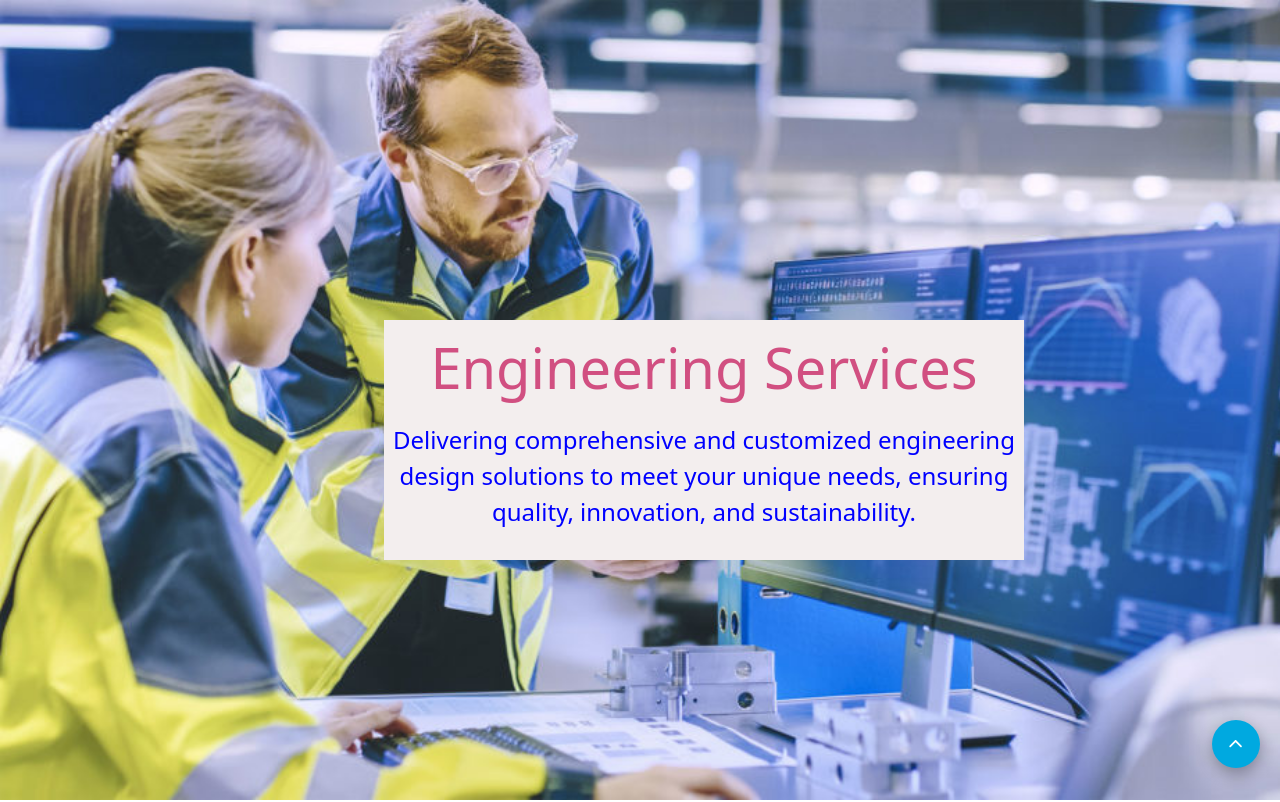
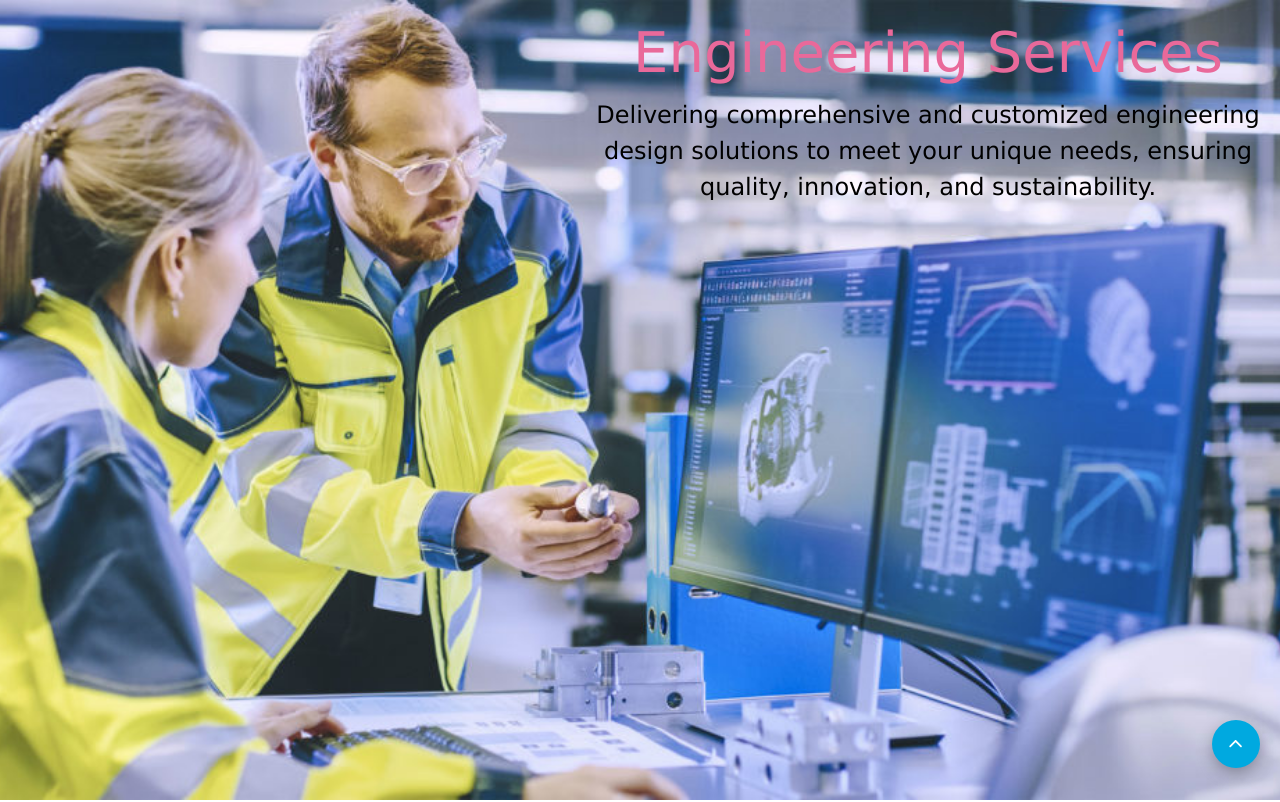
Before and after one commit to ActualizeEngineers/actualize-webapp, a React (Vite) app: page /services/engineering in a window 1280 px wide. Shown: the top 802 px of the page. Built offline with nearby package versions, Linux system fonts and the light colour scheme.

Commit message:
designed banner text but needs improvement

```diff
--- a/package.json
+++ b/package.json
@@ -15,6 +15,7 @@
     "@fortawesome/react-fontawesome": "^0.2.2",
     "@react-google-maps/api": "^2.20.7",
     "bootstrap": "^5.3.7",
+    "framer-motion": "^12.23.6",
     "leaflet": "^1.9.4",
     "react": "^18.2.0",
     "react-dom": "^18.2.0",
--- a/src/components/shared/OfferCarousel.tsx
+++ b/src/components/shared/OfferCarousel.tsx
@@ -1,10 +1,9 @@
 // src/components/OfferCarousel.tsx
-
-import React from "react";
 import Slider from "react-slick";
 import "slick-carousel/slick/slick.css";
 import "slick-carousel/slick/slick-theme.css";
-import "../../styles/OfferCarousel.css"; // your optional styling
+import "../../styles/OfferCarousel.css";
+
 
 const OfferCarousel = () => {
   const settings = {
@@ -54,7 +53,7 @@ const OfferCarousel = () => {
     <section className="container py-5">
       <div className="text-center mb-4">
         <h2 className="fw-bold text-primary">What We Offer</h2>
-        <p className="lead text-muted">
+        <p className="lead text-muted fw-bolder" >
           Empowering product development with cutting-edge engineering, CAD, and PLM expertise.
         </p>
       </div>
--- a/src/pages/Services/Engineering.tsx
+++ b/src/pages/Services/Engineering.tsx
@@ -1,28 +1,32 @@
 import React from 'react';
 import '../../styles/engineering.css';
-// import engineeringHero from '../../assets/services/engineering.jpg';
-import services from '../../assets/images/services1.jpg'
 import EngineeringCarousel from '../../components/shared/EngineeeringCarousel';
 import OfferCarousel from '../../components/shared/OfferCarousel';
 
 
+
 const Engineering: React.FC = () => {
   return (
+    <>
+
+
     <div className='engineering1'>
       {/* Hero Section */}
 
       <section
-        className=" engineering text-white text-center d-flex align-items-center justify-content-center">
-          <div className='video-container'>
+        className=" box text-white text-center d-flex align-items-center justify-content-center ">
 
         <div className="overlay-text">
-          <h1 >Engineering Services</h1>
-          <p >Delivering comprehensive and customized engineering design solutions to meet your unique needs, ensuring quality, innovation, and sustainability.</p>
+          <h1 ><span className='bouncer'>Engineering</span>  Services</h1>
+          <p>Delivering comprehensive and customized engineering design solutions to meet your unique needs, ensuring quality, innovation, and sustainability.</p>
         </div>
-        </div>
+
       </section>
 
       {/* Intro */}
+
+
+
 
       <OfferCarousel/>
       <EngineeringCarousel/>
@@ -41,6 +45,7 @@ const Engineering: React.FC = () => {
         </a>
       </section>
     </div>
+    </>
   );
 };
 
--- a/src/styles/Card.css
+++ b/src/styles/Card.css
@@ -2,17 +2,17 @@
     .card {
       margin-top: 10px;
       width: 300px;
-
       background: hsl(0, 0%, 100%);
       border-radius: 20px;
       box-shadow: 0 4px 10px rgba(0, 0, 0, 0.15);
       overflow: hidden;
-      /* opacity: 0; */
       animation: riseUp 0.6s ease forwards;
       transform:translateY(50px);
       cursor: pointer;
       position: relative;
     }
+
+
     .card:nth-child(1) {
     animation-delay: 0.2s;
     }
@@ -35,11 +35,10 @@
     opacity: 1;
     }
     }
-
 .card:hover {
     transform: translateY(-10px);
+      }
 
-    }
     .card:visited
     {
       transform: translateY(-30px);
@@ -48,10 +47,9 @@
 
     .card img {
       width: 100%;
-      height: 200px;
+      height: 60%;
       object-fit: cover;
       transition: transform 0.3s ease;
-
     }
 
     .card:hover img {
@@ -84,6 +82,7 @@
     .card-description {
 
       font-size: 1rem;
+      font-weight: 500;
       color: #555;
       opacity: 0;
       transform: translateY(30px);
--- a/src/styles/engineering.css
+++ b/src/styles/engineering.css
@@ -49,45 +49,53 @@
 }
 
 
-.video-container
-
+.box
 {
-
- height:100vh;
- width:100%;
+  height:100vh;
+ width:100vw;
   overflow: hidden;
   background-image: url('../assets//images/services1.jpg');
   background-repeat: no-repeat;
   background-size: cover;
+  background-position: center center;
+  box-shadow: 10px 10px solid black;
+}
+@media screen and (min-width:768px) {
+  background-color: blue;
+
 
 }
 
 .overlay-text {
   position: absolute;
-  top:40%;
-  left:30%;
+  top:0px;
+  left:45%;
   height:30vh;
-  width: 50%;
+  width: 55%;
   display: flex;
   flex-direction: column;
   justify-content: center;
-  gap:10px;
-  background-color: rgb(243, 238, 238);
-
-}
+  ;
+  }
 
 .overlay-text h1 {
   font-size: 3.5rem;
   font-weight: 1200;;
-  color: #d14f81;
+  font-family: 'Lucida Sans', 'Lucida Sans Regular', 'Lucida Grande', 'Lucida Sans Unicode', Geneva, Verdana, sans-serif;
+  color: #e9699a;
   margin-bottom: 10px;
 }
 
 .overlay-text p {
 
   font-size: 1rem;
-  color:blue;
+  font-family: 'Lucida Sans', 'Lucida Sans Regular', 'Lucida Grande', 'Lucida Sans Unicode', Geneva, Verdana, sans-serif;
+  color:black;
   font-size:1.5rem;
+}
+
+.bouncer{
+   animation: bounce 2s ease-in-out infinite;
 }
 
 .icon-wrapper {
@@ -108,7 +116,7 @@
   0%,100% {
     transform: translateY(0px);
   }
-  50%,75% {
-    transform: translateY(-30px);
+  50% {
+    transform: translateY(-10px);
   }
 }
```
Also changed, not shown: 1 other file (tests, documents, lock files or other folders). Lines whose indentation alone changed are shown as unchanged.
